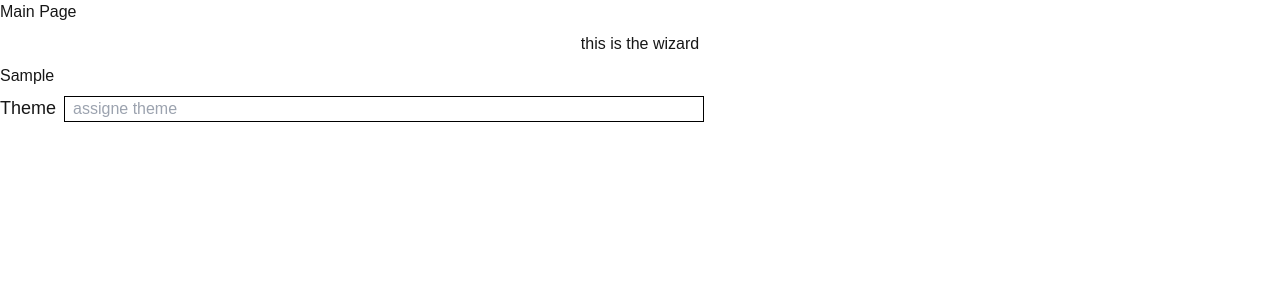
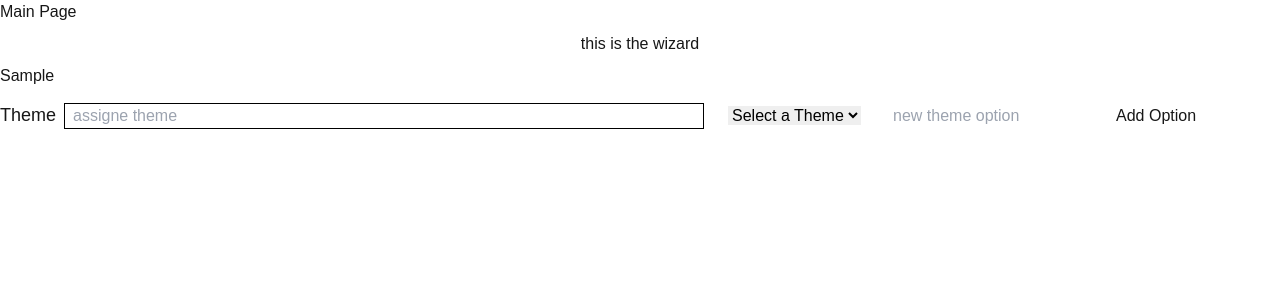
Before and after one commit to idelgado2/bookdigest, a Next.js app: page /notebook in a window 1280 px wide. Both pictures are taken after typing "Sample" into the empty fields and a click on the button "Start Organization". Shown: the top 300 px of the page. Built offline with nearby package versions, Linux system fonts and the light colour scheme.

Commit message:
adding dynamic drop down

```diff
--- a/app/ui/wizard-ui/wizard-section.tsx
+++ b/app/ui/wizard-ui/wizard-section.tsx
@@ -1,6 +1,26 @@
-import { useEffect, useState } from "react";
+import { useState } from "react";
 
 export default function WizardContainer({ quote, updateQuoteTheme }: any) {
+  const [options, setOptions] = useState(["Option 1", "Option 2"]);
+  const [selectedValue, setSelectedValue] = useState("");
+  const [newTheme, setNewTheme] = useState("");
+
+  const handleSelctedValue = (event: any) => {
+    setSelectedValue(event.target.value);
+  };
+
+  const handleNewThemeOption = (event: any) => {
+    setNewTheme(event.target.value);
+  };
+
+  const handleAddTheme = () => {
+    if (newTheme.trim() !== "") {
+      setOptions([...options, newTheme]);
+      setSelectedValue(newTheme);
+      setNewTheme("");
+    }
+  };
+
   return (
     <>
       <div>
@@ -21,6 +41,29 @@ export default function WizardContainer({ quote, updateQuoteTheme }: any) {
           onChange={(e) => updateQuoteTheme(quote.id, e.target.value)}
           className="w-1/2 text-black pl-2 border border-black m-2"
         />
+        <select
+          value={selectedValue}
+          onChange={handleSelctedValue}
+          className="text-black m-4"
+        >
+          <option value="" disabled>
+            Select a Theme
+          </option>
+          {options.map((theme, index) => (
+            <option key={index} value={theme}>
+              {theme}
+            </option>
+          ))}
+        </select>
+        <input
+          name="newTheme"
+          type="text"
+          value={newTheme}
+          onChange={handleNewThemeOption}
+          placeholder="new theme option"
+          className="text-black m-4"
+        />
+        <button onClick={handleAddTheme}>Add Option</button>
       </div>
     </>
   );
```
